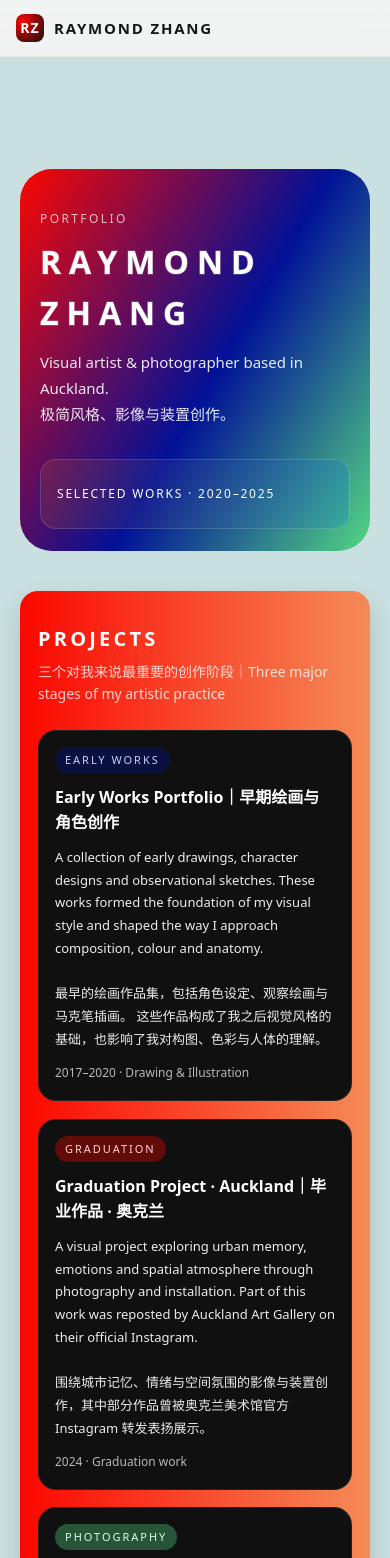
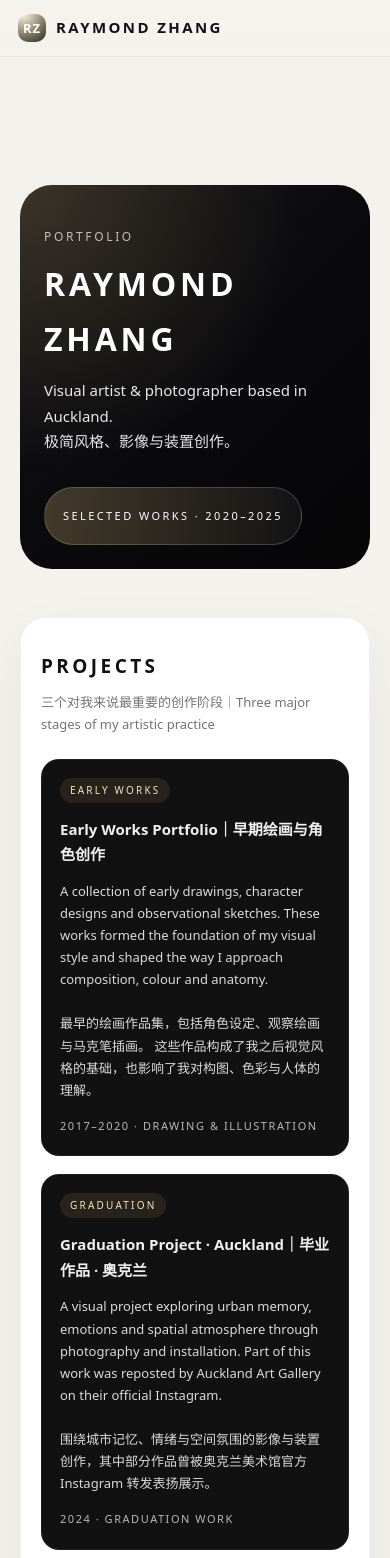
Before and after one commit to Raymonond/Raymonond.github.io, a plain HTML site: page index.html in a window 390 px wide. Shown: the top 1558 px of the page. Drawn offline with Linux system fonts and the light colour scheme; some packages are replaced by stand-ins of ours; a script that the page names is missing.

Commit message:
Switch to black-white-gold theme
Refactor color variables and update styles for various elements to enhance UI consistency and responsiveness.

```diff
--- a/style.css
+++ b/style.css
@@ -1,24 +1,25 @@
 :root {
-  /* 主色：参考 Kanye 专辑的大色块 */
-  --blue: #011197;        /* 深蓝 */
-  --orange: #fb0700;      /* 鲜红橙 */
-  --mint: #53d782;        /* 绿色 */
-  --salmon: #f58b57;      /* 肉橙 */
-  --light: #cadfdf;       /* 冷浅灰蓝 */
+  /* 颜色系统：黑 / 白 / 金 + 暖灰背景 */
+  --bg-page: #f4f2ec;
+  --bg-surface: #ffffff;
+  --bg-hero: #0b0b0d;
 
-  --black: #101010;
+  --text-main: #111111;
+  --text-muted: #747474;
+
+  --black: #000000;
   --white: #ffffff;
 
-  /* 整体背景用浅色，页面被颜色“铺满”的感觉更强 */
-  --bg: var(--light);
-  --text-main: #161616;
-  --text-muted: #666a70;
+  --gold: #c5a76a;
+  --gold-soft: #e3d2a4;
+  --border-subtle: rgba(0, 0, 0, 0.06);
 
-  --radius-xl: 24px;
+  /* 圆角 & 阴影 */
+  --radius-xl: 26px;
   --radius-lg: 18px;
   --radius-md: 12px;
 
-  --shadow-soft: 0 18px 40px rgba(0, 0, 0, 0.12);
+  --shadow-soft: 0 24px 60px rgba(0, 0, 0, 0.06);
 }
 
 *,
@@ -36,17 +37,17 @@ body {
 body {
   font-family: system-ui, -apple-system, BlinkMacSystemFont, "SF Pro Text",
     "Segoe UI", Roboto, sans-serif;
-  background: var(--bg);
+  background: var(--bg-page);
   color: var(--text-main);
-  line-height: 1.6;
+  line-height: 1.7;
 }
 
 /* 布局基础 */
 
 main {
-  max-width: 1080px;
+  max-width: 960px;
   margin: 0 auto;
-  padding: 96px 20px 72px;
+  padding: 112px 20px 80px;
 }
 
 /* 顶部导航 */
@@ -55,14 +56,14 @@ main {
   position: sticky;
   top: 0;
   z-index: 20;
-  backdrop-filter: blur(12px);
+  backdrop-filter: blur(16px);
   background: linear-gradient(
     to bottom,
-    rgba(244, 244, 244, 0.96),
-    rgba(244, 244, 244, 0.9)
+    rgba(244, 242, 236, 0.96),
+    rgba(244, 242, 236, 0.9)
   );
   border-bottom: 1px solid rgba(0, 0, 0, 0.04);
-  padding: 14px 24px;
+  padding: 14px 32px;
   display: flex;
   align-items: center;
   justify-content: space-between;
@@ -77,13 +78,13 @@ main {
 .logo-mark {
   width: 28px;
   height: 28px;
-  border-radius: 8px;
-  background: radial-gradient(circle at 25% 25%, var(--orange), var(--black));
+  border-radius: 10px;
+  background: radial-gradient(circle at 20% 0%, #fdf6dd, #2a2517);
   display: inline-flex;
   align-items: center;
   justify-content: center;
   color: var(--white);
-  font-size: 14px;
+  font-size: 13px;
   font-weight: 700;
   letter-spacing: 0.08em;
   text-transform: uppercase;
@@ -92,21 +93,21 @@ main {
 .logo-text {
   font-size: 15px;
   font-weight: 600;
-  letter-spacing: 0.12em;
+  letter-spacing: 0.16em;
   text-transform: uppercase;
 }
 
 .site-nav {
   display: flex;
   align-items: center;
-  gap: 18px;
+  gap: 24px;
 }
 
 .site-nav a {
-  font-size: 14px;
+  font-size: 13px;
   text-decoration: none;
   text-transform: uppercase;
-  letter-spacing: 0.16em;
+  letter-spacing: 0.18em;
   color: var(--text-muted);
   position: relative;
   padding-bottom: 4px;
@@ -119,8 +120,8 @@ main {
   bottom: 0;
   width: 0;
   height: 1.5px;
-  background: linear-gradient(90deg, var(--orange), var(--blue));
-  transition: width 0.26s ease;
+  background: var(--gold);
+  transition: width 0.24s ease;
 }
 
 .site-nav a:hover::after {
@@ -135,15 +136,11 @@ main {
 
 .hero {
   margin-top: 32px;
-  padding: 40px 32px 32px;
+  padding: 40px 40px 32px;
   border-radius: 32px;
-  /* 像专辑封面一样的强烈渐变块 */
-  background: linear-gradient(
-      120deg,
-      var(--orange) 0%,
-      var(--blue) 55%,
-      var(--mint) 100%
-    );
+  background:
+    radial-gradient(circle at 0% 0%, rgba(197, 167, 106, 0.24), transparent 55%),
+    linear-gradient(135deg, #101015, #050506);
   color: var(--white);
   display: flex;
   flex-direction: column;
@@ -151,22 +148,22 @@ main {
 }
 
 .hero-text {
-  max-width: 620px;
+  max-width: 580px;
 }
 
 .hero-label {
   font-size: 12px;
-  letter-spacing: 0.2em;
+  letter-spacing: 0.22em;
   text-transform: uppercase;
-  opacity: 0.72;
-  margin-bottom: 8px;
+  opacity: 0.7;
+  margin-bottom: 10px;
 }
 
 .hero h1 {
-  font-size: clamp(32px, 5vw, 48px);
-  letter-spacing: 0.06em;
+  font-size: clamp(32px, 5vw, 50px);
+  letter-spacing: 0.12em;
   text-transform: uppercase;
-  margin: 0 0 10px;
+  margin: 0 0 12px;
 }
 
 .hero-subtitle {
@@ -176,83 +173,39 @@ main {
 }
 
 .hero-tagline {
-  display: flex;
-  align-items: center;
-  justify-content: space-between;
-  border-radius: 16px;
-  border: 1px solid rgba(255, 255, 255, 0.14);
-  padding: 12px 16px;
-  font-size: 12px;
-  letter-spacing: 0.15em;
+  align-self: flex-start;
+  border-radius: 999px;
+  border: 1px solid rgba(255, 255, 255, 0.18);
+  padding: 8px 18px;
+  font-size: 11px;
+  letter-spacing: 0.22em;
   text-transform: uppercase;
   background: linear-gradient(
     90deg,
-    rgba(255, 138, 0, 0.12),
-    rgba(0, 91, 255, 0.18)
+    rgba(197, 167, 106, 0.3),
+    rgba(255, 255, 255, 0.05)
   );
 }
 
 /* 通用 section 样式 */
 
 .section {
-  margin-top: 40px;
+  margin-top: 48px;
   padding: 32px 26px 30px;
-  border-radius: 18px;
-  background: var(--white);
-  box-shadow: 0 10px 24px rgba(0, 0, 0, 0.14);
-}
-
-/* 每个 section 像一条专辑色带 */
-
-/* Projects：橙 → 肉橙 渐变条 */
-#work.section {
-  background: linear-gradient(90deg, var(--orange), var(--salmon));
-  color: var(--white);
-}
-
-#work .section-subtitle {
-  color: rgba(255, 255, 255, 0.8);
-}
-
-/* About 用绿色，做一点中段的对比 */
-#about.section {
-  background: var(--mint);
-  color: var(--black);
-}
-
-/* 每个 section 像一条专辑色带 */
-
-#work.section {
-  /* Projects：橙 → 肉橙 的渐变条 */
-  background: linear-gradient(90deg, var(--orange), var(--salmon));
-  color: var(--white);
-}
-
-#work .section-subtitle {
-  color: rgba(255, 255, 255, 0.8);
-}
-
-/* Photography 用深蓝，已经是 section-alt 会套这里 */
-#photo.section-alt {
-  background: var(--blue);
-}
-
-/* About 用绿色，做一点对比 */
-#about.section {
-  background: var(--mint);
-}
-
-/* Contact 用肉橙，结尾一条暖色 */
-#contact.section-alt {
-  background: var(--salmon);
+  border-radius: var(--radius-xl);
+  background: var(--bg-surface);
+  border: 1px solid var(--border-subtle);
+  box-shadow: var(--shadow-soft);
 }
 
 .section-alt {
-  background: var(--blue);
-  color: var(--white);
-}
-.section-alt .section-subtitle {
-  color: rgba(255, 255, 255, 0.78);
+  margin-top: 48px;
+  padding: 32px 26px 30px;
+  border-radius: var(--radius-xl);
+  background: #111111;
+  color: rgba(245, 245, 245, 0.95);
+  border: 1px solid rgba(255, 255, 255, 0.06);
+  box-shadow: 0 28px 70px rgba(0, 0, 0, 0.65);
 }
 
 .section-header {
@@ -260,23 +213,23 @@ main {
 }
 
 .section h2 {
-  margin: 0 0 6px;
-  font-size: 20px;
-  letter-spacing: 0.16em;
+  margin: 0 0 8px;
+  font-size: 19px;
+  letter-spacing: 0.18em;
   text-transform: uppercase;
 }
 
 .section-subtitle {
   margin: 0;
-  font-size: 14px;
+  font-size: 13px;
   color: var(--text-muted);
 }
 
 .section-alt .section-subtitle {
-  color: rgba(255, 255, 255, 0.7);
+  color: rgba(230, 230, 230, 0.72);
 }
 
-/* 项目 Card */
+/* 项目 Cards */
 
 .card-grid {
   display: grid;
@@ -285,77 +238,97 @@ main {
 }
 
 .card {
-  background: #101010;
-  color: var(--white);
+  background: #111111;
+  color: rgba(245, 245, 245, 0.98);
   border-radius: var(--radius-lg);
-  padding: 16px 16px 18px;
+  padding: 18px 18px 20px;
   display: flex;
   flex-direction: column;
-  gap: 8px;
-  border: 1px solid rgba(255, 255, 255, 0.08);
+  gap: 10px;
+  border: 1px solid rgba(255, 255, 255, 0.06);
+  transition: transform 0.2s ease, box-shadow 0.2s ease, border-color 0.2s ease;
+}
+
+.card:hover {
+  transform: translateY(-6px);
+  box-shadow: 0 26px 70px rgba(0, 0, 0, 0.7);
+  border-color: rgba(197, 167, 106, 0.7);
 }
 
 .card-tag {
   align-self: flex-start;
-  font-size: 11px;
-  letter-spacing: 0.18em;
+  font-size: 10px;
+  letter-spacing: 0.22em;
   text-transform: uppercase;
   padding: 4px 10px;
   border-radius: 999px;
-  background: rgba(255, 138, 0, 0.12);
-  color: #ffd5a1;
-}
-
-.card-tag-alt {
-  background: rgba(0, 91, 255, 0.15);
-  color: #c8d8ff;
+  background: rgba(197, 167, 106, 0.12);
+  color: #f3e4bc;
 }
 
 .card-title {
   margin: 4px 0 2px;
-  font-size: 16px;
+  font-size: 15px;
 }
 
 .card-text {
   margin: 0;
   font-size: 13px;
-  opacity: 0.92;
+  opacity: 0.9;
 }
 
 .card-meta {
-  margin: 4px 0 0;
-  font-size: 12px;
-  opacity: 0.7;
+  margin: 6px 0 0;
+  font-size: 11px;
+  letter-spacing: 0.14em;
+  text-transform: uppercase;
+  opacity: 0.75;
 }
 
-/* 摄影区域 */
+/* 摄影相册区域 */
+
+#photo.section-alt {
+  /* Photography 区域用稍微浅一点的深色 */
+  background: #151515;
+  box-shadow: 0 26px 80px rgba(0, 0, 0, 0.7);
+}
 
 .photo-grid {
   display: grid;
-  grid-template-columns: repeat(4, minmax(0, 1fr));
-  gap: 10px;
+  grid-template-columns: repeat(3, minmax(0, 1fr));
+  gap: 14px;
 }
 
 .photo-item {
   margin: 0;
-  border-radius: var(--radius-md);
+  border-radius: var(--radius-lg);
   overflow: hidden;
-  background: #000000;
-  border: 1px solid rgba(255, 255, 255, 0.18);
+  background: #050505;
+  border: 1px solid rgba(255, 255, 255, 0.08);
+  display: flex;
+  flex-direction: column;
+  cursor: pointer;
+  transition: transform 0.2s ease, box-shadow 0.2s ease, border-color 0.2s ease;
 }
 
 .photo-item img {
   display: block;
   width: 100%;
-  height: 160px;
+  height: 170px;
   object-fit: cover;
-  filter: saturate(1.2); /* 稍微更艳一点 */
+  filter: saturate(1.05);
 }
 
 .photo-item figcaption {
-  padding: 8px 10px 10px;
+  padding: 10px 12px 12px;
   font-size: 12px;
-  color: rgba(255, 255, 255, 0.78);
+  color: rgba(245, 245, 245, 0.9);
+}
+
+.photo-item:hover {
+  transform: translateY(-6px);
+  box-shadow: 0 20px 60px rgba(0, 0, 0, 0.75);
+  border-color: rgba(197, 167, 106, 0.8);
 }
 
 /* About 区域 */
@@ -363,12 +336,12 @@ main {
 .about-layout {
   display: grid;
   grid-template-columns: 2fr 1.2fr;
-  gap: 24px;
+  gap: 28px;
 }
 
 .about-text p {
   margin-top: 0;
-  margin-bottom: 10px;
+  margin-bottom: 12px;
   font-size: 14px;
 }
 
@@ -390,15 +363,20 @@ main {
 
 .about-label {
   text-transform: uppercase;
-  letter-spacing: 0.16em;
-  font-size: 11px;
+  letter-spacing: 0.18em;
+  font-size: 10px;
   color: var(--text-muted);
 }
 
 /* Contact 区域 */
 
+#contact.section-alt {
+  background: #111111;
+  box-shadow: 0 24px 65px rgba(0, 0, 0, 0.7);
+}
+
 .contact-block {
-  padding: 10px 0 0;
+  padding: 8px 0 0;
   font-size: 14px;
 }
 
@@ -412,20 +390,20 @@ main {
 }
 
 .contact-list a {
-  color: var(--orange);
+  color: var(--gold);
   text-decoration: none;
   border-bottom: 1px solid transparent;
 }
 
 .contact-list a:hover {
-  border-bottom-color: var(--orange);
+  border-bottom-color: var(--gold);
 }
 
 /* 页脚 */
 
 .site-footer {
-  max-width: 1080px;
-  margin: 24px auto 24px;
+  max-width: 960px;
+  margin: 26px auto 26px;
   padding: 0 20px;
   font-size: 12px;
   display: flex;
@@ -442,27 +420,37 @@ main {
   background: var(--text-muted);
 }
 
-/* 响应式布局（小屏幕适配） */
+/* 滚动出现动画 */
+
+.reveal {
+  opacity: 0;
+  transform: translateY(24px);
+  transition: opacity 0.6s ease, transform 0.6s ease;
+}
+
+.visible {
+  opacity: 1;
+  transform: translateY(0);
+}
+
+/* 响应式布局 */
 
 @media (max-width: 900px) {
   main {
-    padding-top: 80px;
+    padding-top: 96px;
   }
 
   .site-header {
-    padding-inline: 16px;
-  }
-
-  .site-nav {
-    gap: 12px;
+    padding-inline: 18px;
   }
 
   .hero {
-    padding: 28px 20px 22px;
+    padding: 30px 24px 24px;
   }
 
-  .section {
-    padding-inline: 18px;
+  .section,
+  .section-alt {
+    padding-inline: 20px;
   }
 
   .card-grid {
@@ -485,107 +473,18 @@ main {
 
 @media (max-width: 600px) {
   .site-nav {
-    display: none; /* 最简单处理：小屏隐藏导航，之后如果你想要汉堡菜单可以再加 */
+    display: none; /* 先简单隐藏，小屏就直接上下滑动浏览 */
   }
 
   .card-grid {
     grid-template-columns: 1fr;
   }
 
+  .photo-grid {
+    grid-template-columns: 1fr;
+  }
+
   .photo-item img {
-    height: 180px;
+    height: 190px;
   }
 }
-}
-
-/* === Enhanced effects pack === */
-
-/* 1. Hero 视差效果：背景固定，滚动时有专辑封面质感 */
-.hero {
-  background-attachment: fixed;
-}
-
-/* 2. 项目卡片 hover 微浮起 */
-.card {
-  transition: transform 0.25s ease, box-shadow 0.25s ease;
-}
-
-.card:hover {
-  transform: translateY(-6px);
-  box-shadow: 0 22px 40px rgba(0, 0, 0, 0.32);
-}
-
-/* 3. 导航下划线：多色渐变动画 */
-.site-nav a::after {
-  content: "";
-  position: absolute;
-  left: 0;
-  bottom: 0;
-  width: 0;
-  height: 1.5px;
-  background: linear-gradient(90deg, var(--orange), var(--blue), var(--mint));
-  background-size: 200% 100%;
-  transition: width 0.3s ease, background-position 0.3s ease;
-}
-
-.site-nav a:hover::after {
-  width: 100%;
-  background-position: 100% 0;
-}
-
-/* 4. Photography：图片 hover 略放大 + 提亮 + 加饱和 */
-.photo-item img {
-  transition: transform 0.3s ease, filter 0.3s ease;
-}
-
-.photo-item:hover img {
-  transform: scale(1.05);
-  filter: brightness(1.15) saturate(1.3);
-}
-
-/* 5. 英文名字 Logo 化：加大字距 + 细描边 */
-.hero h1 {
-  letter-spacing: 0.25em;
-  -webkit-text-stroke: 1px rgba(255, 255, 255, 0.35);
-  text-transform: uppercase;
-}
-
-/* 6. 滚动出现动效：所有 section / 卡片轻微上浮 & 淡入 */
-.reveal {
-  opacity: 0;
-  transform: translateY(24px);
-  transition: opacity 0.6s ease, transform 0.6s ease;
-  will-change: opacity, transform;
-}
-
-.reveal.visible {
-  opacity: 1;
-  transform: translateY(0);
-}
-
-/* 中文与英文内容之间自动拉开视觉距离 */
-.about-text p,
-.hero-subtitle,
-.card-text {
-  line-height: 1.75;
-}
-
-.about-text p br + br {
-  line-height: 2.2; /* 双语段落之间加更多呼吸空间 */
-}
-
-/* 自定义 project tag 颜色 */
-.card-tag[data-type="early"] {
-  background: rgba(1, 17, 151, 0.36);
-  color: #c4d1ff;
-}
-
-.card-tag[data-type="grad"] {
-  background: rgba(251, 7, 0, 0.35);
-  color: #ffd1ce;
-}
-
-.card-tag[data-type="photo"] {
-  background: rgba(83, 215, 130, 0.35);
-  color: #d8ffe8;
-}
```
